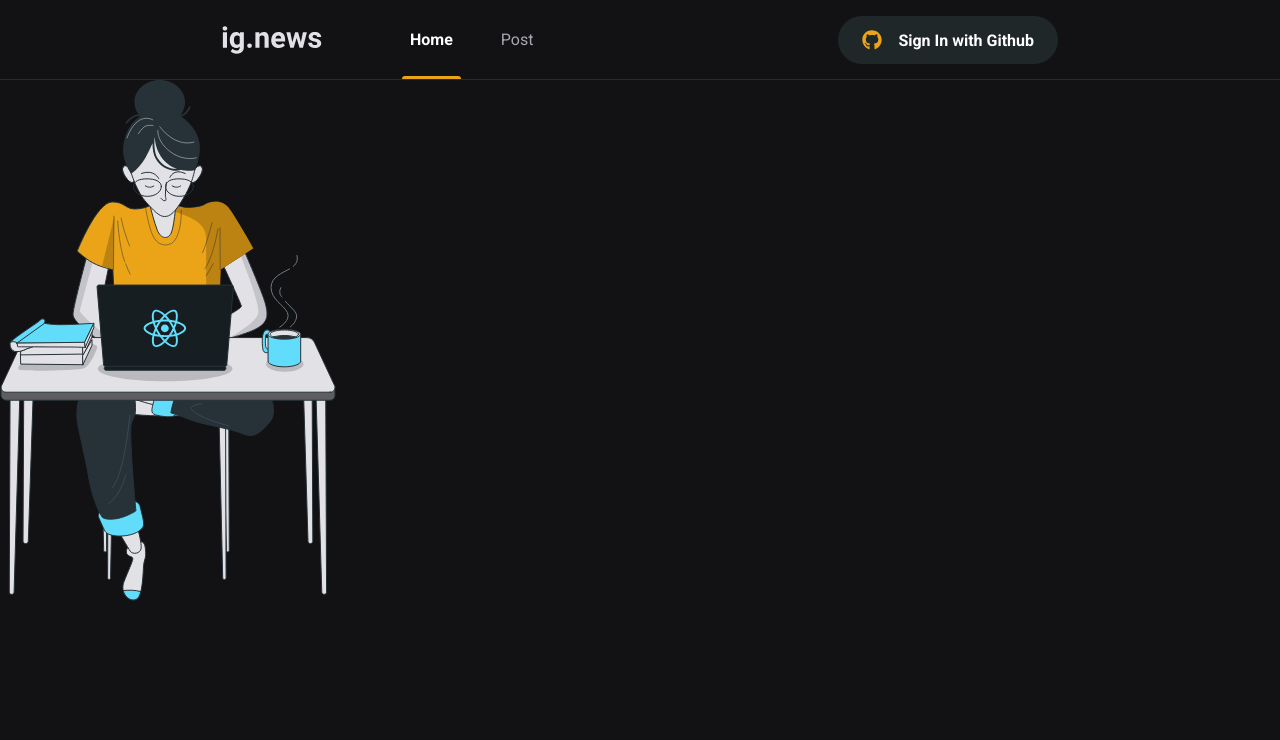
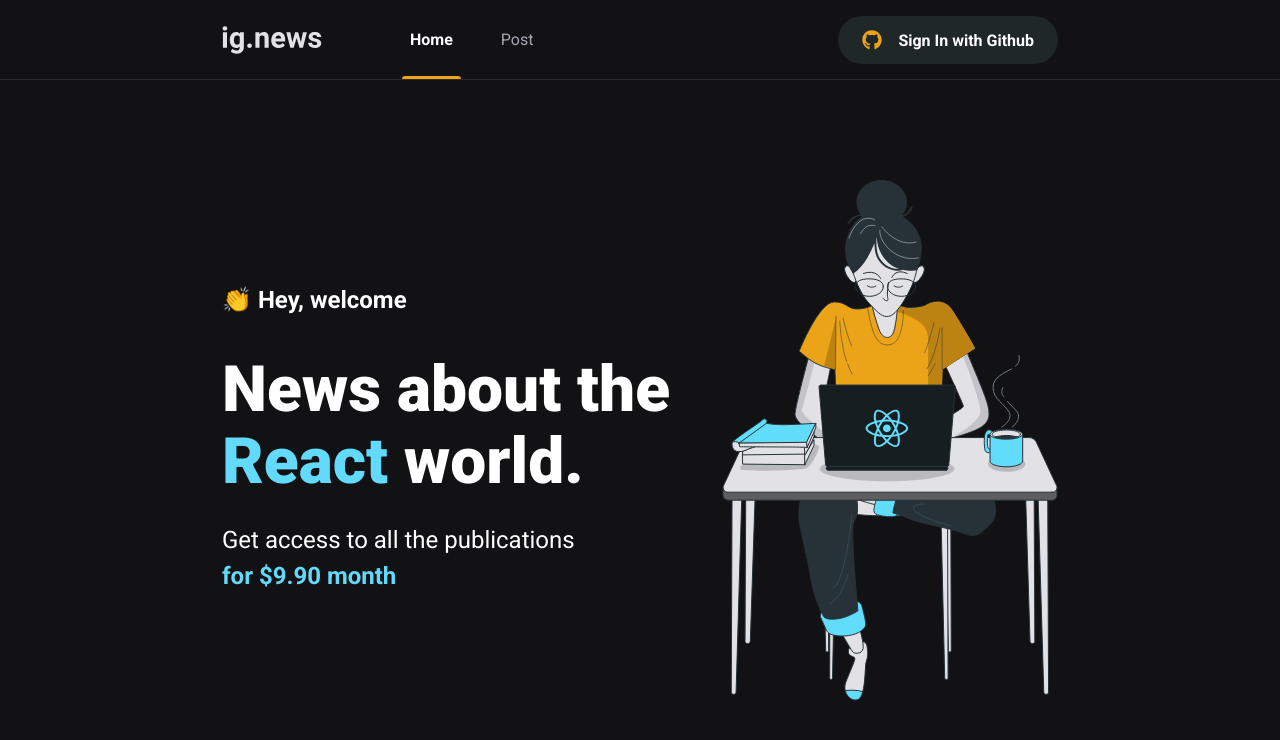
Before and after one commit to GabrielMerigo/ignews-ignite, a Next.js app: page / in a window 1280 px wide. Shown: the top 740 px of the page. Built offline with nearby package versions, Linux system fonts and the light colour scheme.

Commit message:
Finalizando Home

```diff
--- /dev/null
+++ b/src/pages/home.module.scss
@@ -0,0 +1,41 @@
+.contentContainer{
+  max-width: 900px;
+  margin: 0 auto;
+  padding: 0 2rem;
+  height: calc(100vh - 5rem);
+
+  display: flex;
+  align-items: center;
+  justify-content: space-between;
+}
+
+.hero{
+  max-width: 600px;
+
+  > span {
+    font-size: 1.5rem;
+    font-weight: bold;
+  }
+
+  h1{
+    font-size: 4rem;
+    line-height:4.5rem;
+    font-weight: 900;
+    margin-top: 2.5rem;
+
+    span{
+      color: var(--cyan-500);
+    }
+  }
+
+  p{
+    font-size: 1.5rem;
+    line-height:2.25rem;
+    margin-top: 1.5rem;
+
+    span{
+      color:var(--cyan-500);
+      font-weight: bold;
+    }
+  }
+}
--- a/src/pages/index.tsx
+++ b/src/pages/index.tsx
@@ -1,4 +1,6 @@
+import Image from 'next/image';
 import Head from 'next/head';
+import styles from './home.module.scss';
 
 export default function Home() {
   return (
@@ -6,11 +8,16 @@
       <Head>
         <title>Home | ig.news</title>
       </Head>
-      <main>
-        <section>
-
+      <main className={styles.contentContainer}>
+        <section className={styles.hero}>
+          <span>👏 Hey, welcome</span>
+          <h1>News about the <span>React</span> world.</h1>
+          <p>
+            Get access to all the publications <br />
+            <span>for $9.90 month</span>
+          </p>
         </section>
-        <img src="/images/avatar.svg" alt="Girl Coding" />
+        <img src="/images/avatar.svg" alt="ig.news"/>
       </main>
     </>
   )
```
